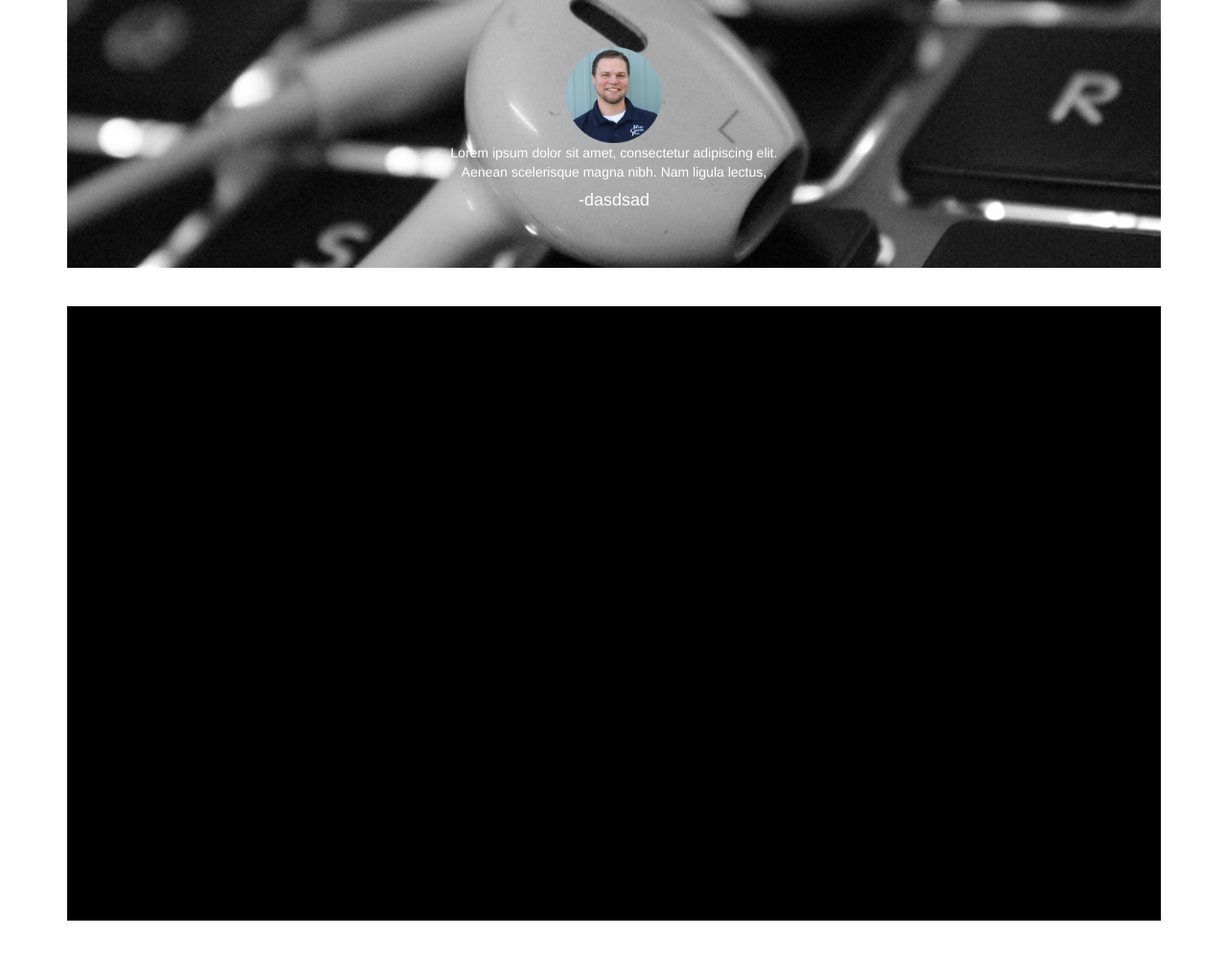
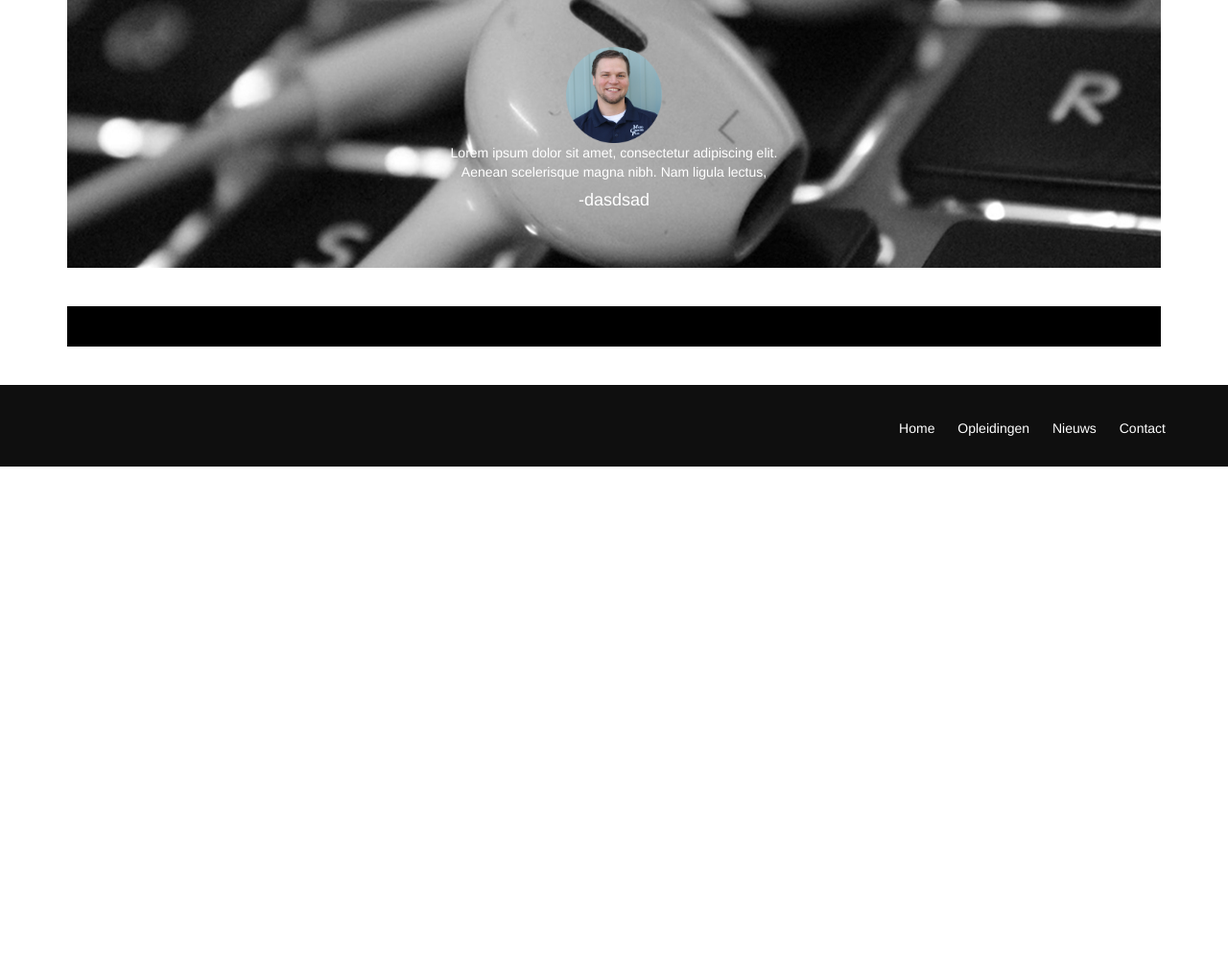
Before and after one commit to sjoulbak/StendenProject1, a PHP site: page /index.php in a window 1280 px wide. Shown: the part 626-1625 px from the top of the page at 96% size. After the commit the page ends 1112 px from the top, so only its background shows below. Run offline with PHP 8.4, Linux system fonts and the light colour scheme; data that the repository does not hold is empty.

Commit message:
added footer and new pics

```diff
--- a/css/index_body.css
+++ b/css/index_body.css
@@ -30,5 +30,5 @@
   margin-top: 0;
 }
 .col-md-6{
-  height: 300px;
+  height: auto;
 }
--- a/css/index_header.css
+++ b/css/index_header.css
@@ -1,4 +1,13 @@
 header{
+  width: 100%;
+  height: 85px;
+  background: #0f0f0f;
+  color: white;
+  padding-right:15px;
+  padding-left:15px;
+  margin: 0 auto;
+}
+footer{
   width: 100%;
   height: 85px;
   background: #0f0f0f;
--- a/index.php
+++ b/index.php
@@ -139,7 +139,14 @@
     </section>
   </div>
   <footer>
-
+    <nav>
+      <ul>
+        <li><a class="navhome" href="?page=home">Home</a></li>
+        <li><a class="navhome" href="?page=educations">Opleidingen</a></li>
+        <li><a class="navhome" href="?page=news">Nieuws</a></li>
+        <li><a class="navhome" href="?page=contact">Contact</a></li>
+      </ul>
+    </nav>
   </footer>
 </body>
 </html>
--- a/languages/nl_NL.php
+++ b/languages/nl_NL.php
@@ -11,6 +11,7 @@ function homePage(){
                <div class="col-md-6"><img src="images/pic1.jpg" style="width: 100%;"/></div>
                <div class="col-md-6"><img src="images/pic2.jpg" style="width: 100%;"/></div>
              </div>';
+
     return $page;
 }
 function educationsPage(){
```
Also changed, not shown: images/pic1.jpg, images/pic2.jpg.
